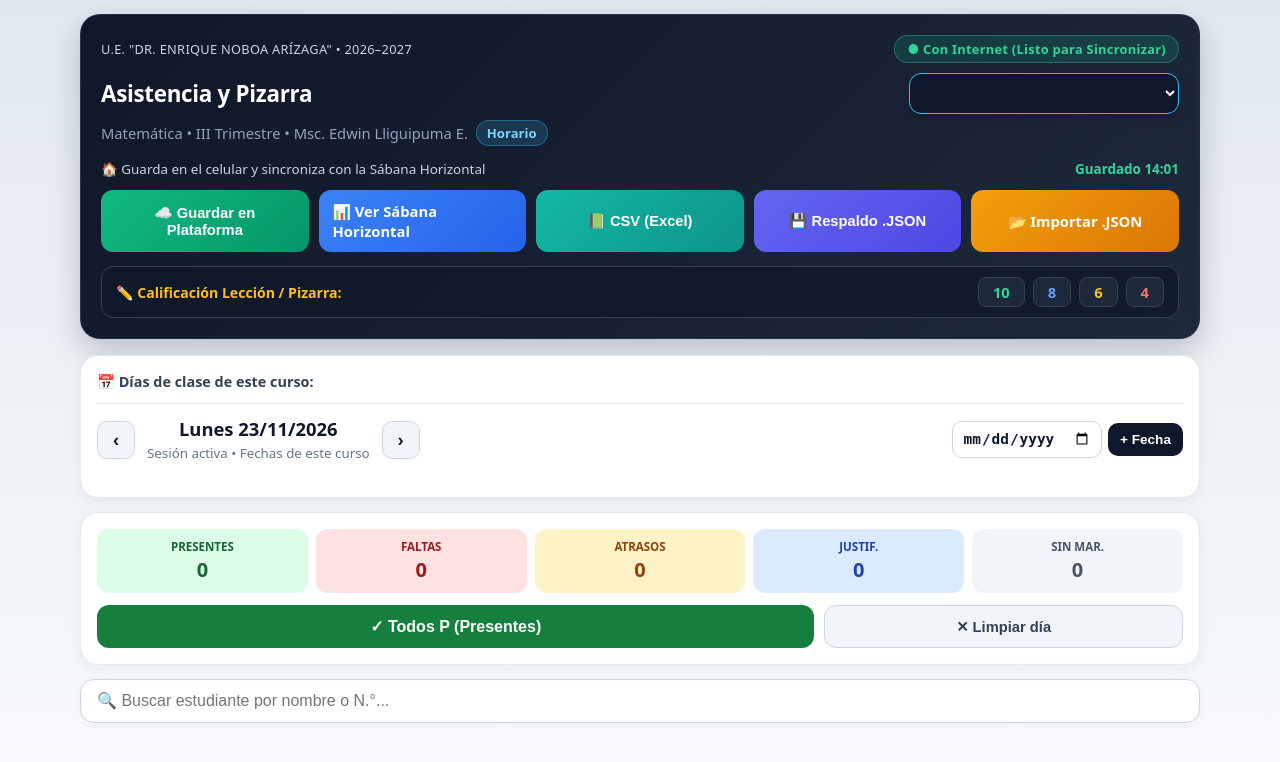
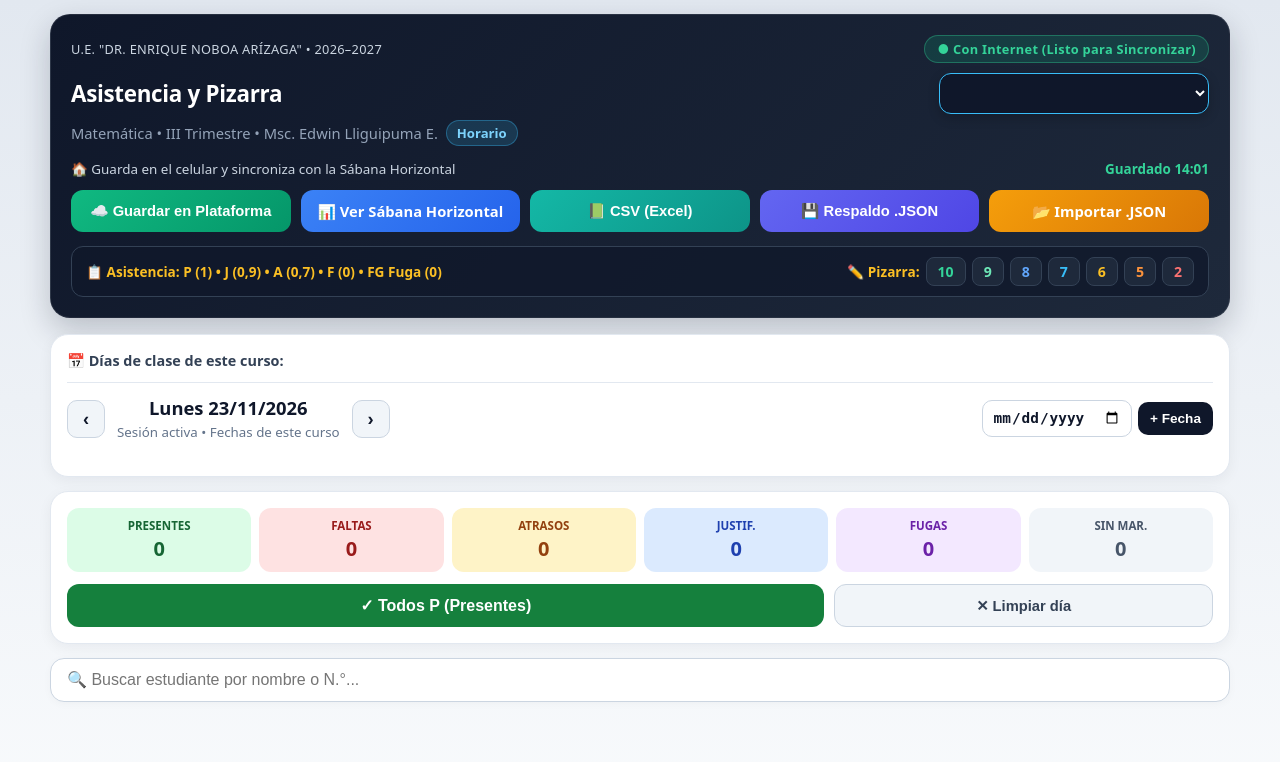
Before and after one commit to edwinlliguipuma-byte/plataforma-matematicas-bgu, a Django app: page /docente/asistencia-offline/ in a window 1280 px wide. Shown: the top 762 px of the page. Run offline with Django 5.2, Linux system fonts and the light colour scheme; the visitor is signed in with stand-in values (Sample User, id 1); data that the repository does not hold is empty.

Commit message:
Agrega Fuga (FG) y notas de pizarra 10, 9, 8, 7, 6, 5, 2

```diff
--- a/cursos/templates/cursos/asistencia_offline.html
+++ b/cursos/templates/cursos/asistencia_offline.html
@@ -15,7 +15,7 @@
             padding: 14px;
             min-height: 100vh;
         }
-        .container { max-width: 1120px; margin: 0 auto; }
+        .container { max-width: 1180px; margin: 0 auto; }
 
         .top-card {
             background: linear-gradient(135deg, #0f172a 0%, #1e293b 100%);
@@ -145,17 +145,17 @@
             justify-content: space-between;
             align-items: center;
             gap: 10px;
-            font-size: 0.88rem;
+            font-size: 0.85rem;
             color: #fbbf24;
             font-weight: 700;
         }
-        .chips-escala { display: flex; flex-wrap: wrap; gap: 8px; }
+        .chips-escala { display: flex; flex-wrap: wrap; gap: 6px; align-items: center; }
         .chip-e {
             background: #1e293b;
             border: 1px solid #334155;
-            padding: 4px 14px;
+            padding: 4px 11px;
             border-radius: 8px;
-            font-size: 0.92rem;
+            font-size: 0.88rem;
             font-weight: 800;
         }
 
@@ -306,11 +306,11 @@
 
         .stats-grid {
             display: grid;
-            grid-template-columns: repeat(5, 1fr);
+            grid-template-columns: repeat(6, 1fr);
             gap: 8px;
             margin-bottom: 12px;
         }
-        @media (max-width: 640px) {
+        @media (max-width: 720px) {
             .stats-grid { grid-template-columns: repeat(3, 1fr); }
         }
         .stat-box {
@@ -325,6 +325,7 @@
         .st-f { background: #fee2e2; color: #991b1b; }
         .st-a { background: #fef3c7; color: #92400e; }
         .st-j { background: #dbeafe; color: #1e40af; }
+        .st-fg { background: #f3e8ff; color: #6b21a8; }
         .st-s { background: #f1f5f9; color: #475569; }
 
         .acciones-masivas {
@@ -368,8 +369,9 @@
         .estudiante-item.marcado-F { border-left-color: #dc2626; }
         .estudiante-item.marcado-A { border-left-color: #d97706; }
         .estudiante-item.marcado-J { border-left-color: #2563eb; }
+        .estudiante-item.marcado-FG { border-left-color: #9333ea; }
 
-        .est-info { flex: 1 1 250px; }
+        .est-info { flex: 1 1 240px; }
         .est-num {
             display: inline-block;
             background: #e2e8f0;
@@ -385,12 +387,13 @@
         .controles-est {
             display: flex;
             flex-wrap: wrap;
-            gap: 10px;
+            gap: 8px;
             align-items: center;
         }
         .grupo-botones {
             display: flex;
-            gap: 4px;
+            flex-wrap: wrap;
+            gap: 3px;
             background: #f8fafc;
             padding: 4px;
             border-radius: 10px;
@@ -399,10 +402,10 @@
         .btn-opt {
             border: none;
             background: transparent;
-            padding: 7px 11px;
+            padding: 7px 10px;
             border-radius: 8px;
             font-weight: 800;
-            font-size: 0.88rem;
+            font-size: 0.85rem;
             cursor: pointer;
             color: #475569;
             transition: background 0.1s ease, color 0.1s ease;
@@ -411,11 +414,15 @@
         .btn-opt.active-F { background: #dc2626; color: #fff; }
         .btn-opt.active-A { background: #d97706; color: #fff; }
         .btn-opt.active-J { background: #2563eb; color: #fff; }
+        .btn-opt.active-FG { background: #9333ea; color: #fff; }
 
         .btn-opt.active-10 { background: #059669; color: #fff; }
+        .btn-opt.active-9 { background: #10b981; color: #fff; }
         .btn-opt.active-8 { background: #2563eb; color: #fff; }
+        .btn-opt.active-7 { background: #0284c7; color: #fff; }
         .btn-opt.active-6 { background: #d97706; color: #fff; }
-        .btn-opt.active-4 { background: #dc2626; color: #fff; }
+        .btn-opt.active-5 { background: #ea580c; color: #fff; }
+        .btn-opt.active-2 { background: #dc2626; color: #fff; }
 
         .toast {
             position: fixed;
@@ -469,12 +476,16 @@
         </div>
 
         <div class="escala-box">
-            <span>✏️ Calificación Lección / Pizarra:</span>
+            <span>📋 Asistencia: P (1) • J (0,9) • A (0,7) • F (0) • FG Fuga (0)</span>
             <div class="chips-escala">
+                <span>✏️ Pizarra:</span>
                 <span class="chip-e" style="color:#34d399;">10</span>
+                <span class="chip-e" style="color:#6ee7b7;">9</span>
                 <span class="chip-e" style="color:#60a5fa;">8</span>
+                <span class="chip-e" style="color:#38bdf8;">7</span>
                 <span class="chip-e" style="color:#fbbf24;">6</span>
-                <span class="chip-e" style="color:#f87171;">4</span>
+                <span class="chip-e" style="color:#fb923c;">5</span>
+                <span class="chip-e" style="color:#f87171;">2</span>
             </div>
         </div>
     </div>
@@ -510,6 +521,7 @@
             <div class="stat-box st-f"><small>FALTAS</small><span id="cntF">0</span></div>
             <div class="stat-box st-a"><small>ATRASOS</small><span id="cntA">0</span></div>
             <div class="stat-box st-j"><small>JUSTIF.</small><span id="cntJ">0</span></div>
+            <div class="stat-box st-fg"><small>FUGAS</small><span id="cntFG">0</span></div>
             <div class="stat-box st-s"><small>SIN MAR.</small><span id="cntS">0</span></div>
         </div>
         <div class="acciones-masivas">
@@ -528,7 +540,9 @@
 <script>
 const CURSOS = {{ cursos_json|safe }};
 const STORAGE_KEY = 'bgu_asistencia_pizarra_v4';
-const NOTAS_PIZARRA = [10, 8, 6, 4];
+const ESTADOS_ASISTENCIA = ['P', 'F', 'A', 'J', 'FG'];
+const PESOS_ASISTENCIA = { P: 1.0, J: 0.9, A: 0.7, F: 0.0, FG: 0.0 };
+const NOTAS_PIZARRA = [10, 9, 8, 7, 6, 5, 2];
 const DIAS_SEMANA = ['Dom', 'Lun', 'Mar', 'Mié', 'Jue', 'Vie', 'Sáb'];
 const DIAS_LARGOS = ['Domingo', 'Lunes', 'Martes', 'Miércoles', 'Jueves', 'Viernes', 'Sábado'];
 const DIAS_HABILES = [
@@ -539,16 +553,6 @@ const DIAS_HABILES = [
     { num: 5, label: 'Vie' }
 ];
 
-// Horario oficial configurado por curso:
-// 2do Cont A: Lunes (1) y Martes (2)
-// 2do Cont B: Jueves (4) y Viernes (5)
-// 2do Inf A:  Martes (2) y Miércoles (3)
-// 2do Inf B:  Lunes (1) y Miércoles (3)
-// 3ro Cont A: Martes (2)
-// 3ro Cont B: Lunes (1)
-// 3ro Inf A:  Jueves (4)
-// 3ro Inf B:  Viernes (5)
-// 3ro Inf C:  Jueves (4)
 function diasPredefinidosPorNombre(nombreCurso) {
     const norm = (nombreCurso || '')
         .toUpperCase()
@@ -565,16 +569,16 @@ function diasPredefinidosPorNombre(nombreCurso) {
     else if (/['"\s]B(?:['"\s]|$)/.test(norm)) paralelo = 'B';
     else if (/['"\s]C(?:['"\s]|$)/.test(norm)) paralelo = 'C';
 
-    if (es2do && esCont && paralelo === 'A') return [1, 2]; // Lunes y Martes
-    if (es2do && esCont && paralelo === 'B') return [4, 5]; // Jueves y Viernes
-    if (es2do && esInf && paralelo === 'A')  return [2, 3]; // Martes y Miércoles
-    if (es2do && esInf && paralelo === 'B')  return [1, 3]; // Lunes y Miércoles
+    if (es2do && esCont && paralelo === 'A') return [1, 2];
+    if (es2do && esCont && paralelo === 'B') return [4, 5];
+    if (es2do && esInf && paralelo === 'A')  return [2, 3];
+    if (es2do && esInf && paralelo === 'B')  return [1, 3];
 
-    if (es3ro && esCont && paralelo === 'A') return [2];    // Martes
-    if (es3ro && esCont && paralelo === 'B') return [1];    // Lunes
-    if (es3ro && esInf && paralelo === 'A')  return [4];    // Jueves
-    if (es3ro && esInf && paralelo === 'B')  return [5];    // Viernes
-    if (es3ro && esInf && paralelo === 'C')  return [4];    // Jueves
+    if (es3ro && esCont && paralelo === 'A') return [2];
+    if (es3ro && esCont && paralelo === 'B') return [1];
+    if (es3ro && esInf && paralelo === 'A')  return [4];
+    if (es3ro && esInf && paralelo === 'B')  return [5];
+    if (es3ro && esInf && paralelo === 'C')  return [4];
 
     return [1, 2];
 }
@@ -592,7 +596,6 @@ function parsearISO(iso) {
 }
 
 function generarFechasPorDias(diasElegidos) {
-    // 14 semanas del III Trimestre a partir del Lunes 23/11/2026
     const inicio = new Date(2026, 10, 23);
     const totalDias = 14 * 7;
     const lista = [];
@@ -621,7 +624,6 @@ function cargarEstado() {
         if (rawV4) {
             estado = Object.assign(estado, JSON.parse(rawV4));
         } else {
-            // Si había marcas previas en v3 o v2, migrarlas automáticamente
             const rawPrev = localStorage.getItem('bgu_asistencia_pizarra_v3') || localStorage.getItem('bgu_asistencia_pizarra_v2');
             if (rawPrev) {
                 const prev = JSON.parse(rawPrev);
@@ -802,7 +804,7 @@ function renderizarFechas() {
 function actualizarContadores() {
     const c = getCursoActual();
     const fecha = getFechaActual();
-    let p = 0, f = 0, a = 0, j = 0, s = 0;
+    let p = 0, f = 0, a = 0, j = 0, fg = 0, s = 0;
 
     c.estudiantes.forEach(e => {
         const val = estado.asistencia[`${c.id}_${fecha}_${e.id}`];
@@ -810,6 +812,7 @@ function actualizarContadores() {
         else if (val === 'F') f++;
         else if (val === 'A') a++;
         else if (val === 'J') j++;
+        else if (val === 'FG') fg++;
         else s++;
     });
 
@@ -817,6 +820,7 @@ function actualizarContadores() {
     document.getElementById('cntF').textContent = f;
     document.getElementById('cntA').textContent = a;
     document.getElementById('cntJ').textContent = j;
+    document.getElementById('cntFG').textContent = fg;
     document.getElementById('cntS').textContent = s;
 }
 
@@ -896,12 +900,12 @@ function renderizarEstudiantes() {
                     <span class="est-nombre">${e.nombre}</span>
                 </div>
                 <div class="controles-est">
-                    <div class="grupo-botones" title="Asistencia">
-                        ${['P', 'F', 'A', 'J'].map(op => `
+                    <div class="grupo-botones" title="Asistencia: P(1), F(0), A(0.7), J(0.9), FG Fuga(0)">
+                        ${ESTADOS_ASISTENCIA.map(op => `
                             <button class="btn-opt ${asist === op ? 'active-' + op : ''}" onclick="setAsistencia(${e.id}, '${op}')">${op}</button>
                         `).join('')}
                     </div>
-                    <div class="grupo-botones" title="Nota de Pizarra (10, 8, 6, 4)">
+                    <div class="grupo-botones" title="Nota de Pizarra (10, 9, 8, 7, 6, 5, 2)">
                         ${NOTAS_PIZARRA.map(nota => `
                             <button class="btn-opt ${Number(piz) === nota ? 'active-' + nota : ''}" onclick="setPizarra(${e.id}, ${nota})">${nota}</button>
                         `).join('')}
@@ -981,20 +985,21 @@ function exportarCSVLocal() {
         c.estudiantes.some(e => estado.asistencia[`${c.id}_${f}_${e.id}`] || estado.pizarra[`${c.id}_${f}_${e.id}`])
     );
     const cols = fechas.length ? fechas : [getFechaActual()];
-    let csv = '\uFEFFN°;Apellidos y Nombres;' + cols.join(';') + ';% Asistencia\n';
+    let csv = '\uFEFFN°;Apellidos y Nombres;' + cols.join(';') + ';% Asistencia;Nota Actuación (/10)\n';
 
     c.estudiantes.forEach((e, i) => {
-        let marc = 0, asist = 0;
+        let marc = 0, puntos = 0;
         const vals = cols.map(f => {
             const v = estado.asistencia[`${c.id}_${f}_${e.id}`] || '-';
-            if (['P', 'A', 'J', 'F'].includes(v)) {
+            if (v in PESOS_ASISTENCIA) {
                 marc++;
-                if (['P', 'A', 'J'].includes(v)) asist++;
+                puntos += PESOS_ASISTENCIA[v];
             }
             return v;
         });
-        const pct = marc ? ((asist / marc) * 100).toFixed(1).replace('.', ',') + '%' : '0,0%';
-        csv += `${i + 1};${e.nombre};${vals.join(';')};${pct}\n`;
+        const pct = marc ? ((puntos / marc) * 100).toFixed(1).replace('.', ',') + '%' : '0,0%';
+        const nota10 = marc ? ((puntos / marc) * 10).toFixed(2).replace('.', ',') : '0,00';
+        csv += `${i + 1};${e.nombre};${vals.join(';')};${pct};${nota10}\n`;
     });
 
     const blob = new Blob([csv], { type: 'text/csv;charset=utf-8;' });
```
Also changed, not shown: cursos/models.py (+9 -1 lines), cursos/modulo_ia.py (+16 -8 lines), cursos/templates/cursos/sabana_asistencia.html (+20 -10 lines), cursos/views_asistencia.py (+60 -26 lines), cursos/migrations/0015_alter_registroasistencia_estado_and_more.py (added).
